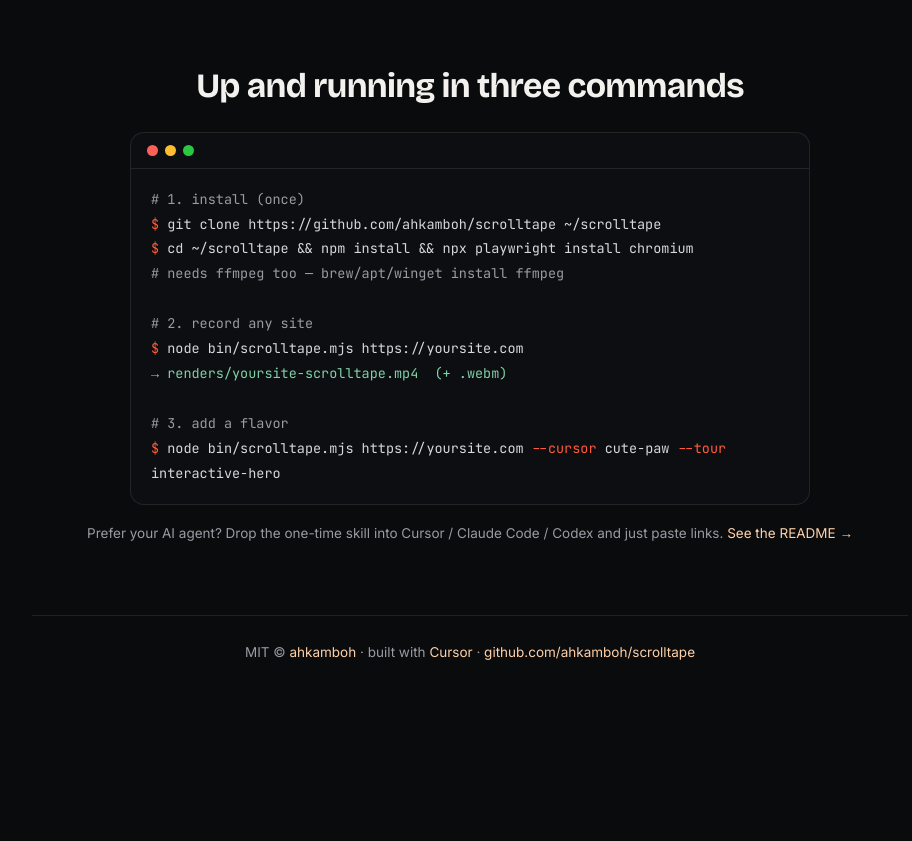
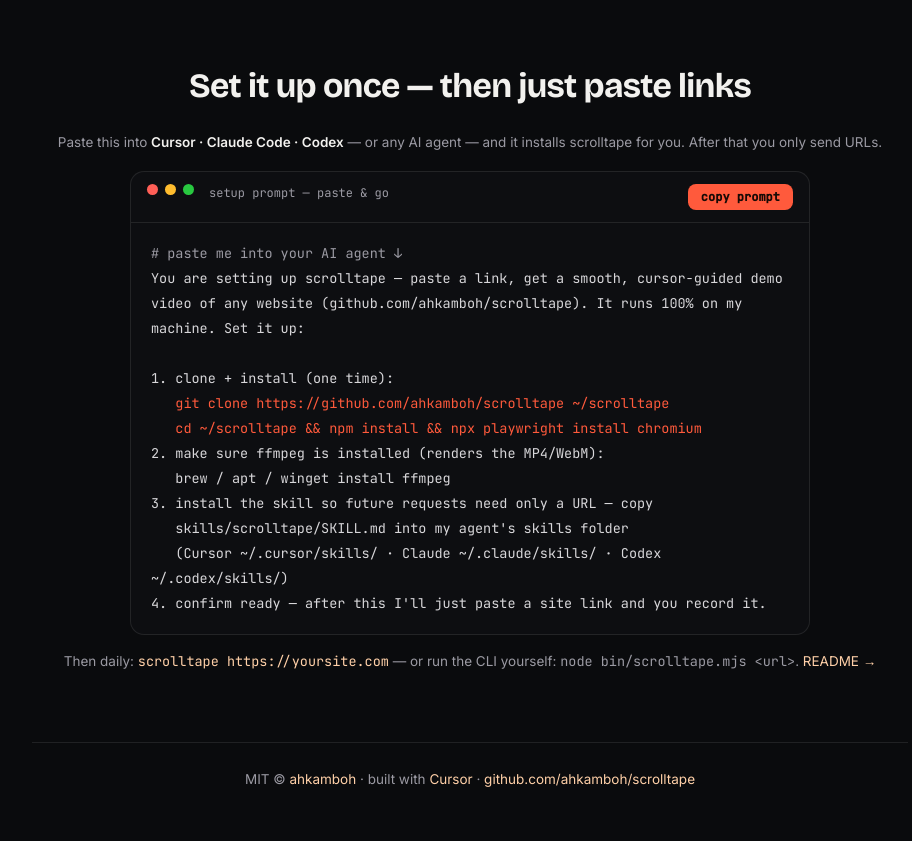
Before and after one commit to ahkamboh/scrolltape, a website: page docs/index.html in a window 1280 px wide. Shown: the part 1576-2417 px from the top of the page, without its empty margins (170-1082 px from the left). Before the commit the page ends 2289 px from the top, so only its background shows below. Drawn offline with nearby package versions, Linux system fonts and the light colour scheme.

Commit message:
docs: agent-first format — paste-prompt on README + landing page
Match the other projects: lead with a copy-paste "set it up with your AI agent"
prompt instead of a manual install list. Drop the ffmpeg install table from the
README (the prompt + SKILL.md cover it, and the CLI fails fast with install hints
if it's missing). Landing page gets the same setup prompt with a working copy
button; SKILL.md setup now includes the ffmpeg step.

```diff
--- a/docs/index.html
+++ b/docs/index.html
@@ -54,6 +54,8 @@
     .term-bar .d{width:11px;height:11px;border-radius:50%}
     .term pre{margin:0;padding:18px 20px;font-family:var(--mono);font-size:13.5px;line-height:1.85;color:#d8d7da;white-space:pre-wrap}
     .term .c{color:var(--muted)} .term .p{color:var(--accent)} .term .o{color:#7fd1a6}
+    .copybtn{margin-left:auto;font-family:var(--mono);font-size:12px;color:#180a06;background:var(--accent);border:none;border-radius:8px;padding:5px 13px;cursor:pointer;font-weight:600;transition:.2s}
+    .copybtn:hover{filter:brightness(1.08)}
     footer{border-top:1px solid var(--line);margin-top:70px;padding:26px 0 50px;text-align:center;color:var(--muted);font-size:13.5px}
     footer a{color:var(--accent2)}
     @media(max-width:560px){.feats{grid-template-columns:1fr}}
@@ -91,27 +93,62 @@
     </section>
 
     <section id="start">
-      <h2 class="sec-h">Up and running in three commands</h2>
+      <h2 class="sec-h">Set it up once — then just paste links</h2>
+      <p class="vcap" style="margin-bottom:18px">Paste this into <b style="color:var(--ink)">Cursor · Claude Code · Codex</b> — or any AI agent — and it installs scrolltape for you. After that you only send URLs.</p>
       <div class="term">
-        <div class="term-bar"><span class="d" style="background:#ff5f57"></span><span class="d" style="background:#febc2e"></span><span class="d" style="background:#28c840"></span></div>
-<pre><span class="c"># 1. install (once)</span>
-<span class="p">$</span> git clone https://github.com/ahkamboh/scrolltape ~/scrolltape
-<span class="p">$</span> cd ~/scrolltape && npm install && npx playwright install chromium
-<span class="c"># needs ffmpeg too — brew/apt/winget install ffmpeg</span>
+        <div class="term-bar">
+          <span class="d" style="background:#ff5f57"></span><span class="d" style="background:#febc2e"></span><span class="d" style="background:#28c840"></span>
+          <span style="margin-left:8px;font-family:var(--mono);font-size:12px;color:var(--muted)">setup prompt — paste &amp; go</span>
+          <button id="copyPrompt" type="button" class="copybtn">copy prompt</button>
+        </div>
+<pre id="promptText"><span class="c"># paste me into your AI agent ↓</span>
+You are setting up scrolltape — paste a link, get a smooth, cursor-guided demo
+video of any website (github.com/ahkamboh/scrolltape). It runs 100% on my machine. Set it up:
 
-<span class="c"># 2. record any site</span>
-<span class="p">$</span> node bin/scrolltape.mjs https://yoursite.com
-<span class="o">→ renders/yoursite-scrolltape.mp4  (+ .webm)</span>
-
-<span class="c"># 3. add a flavor</span>
-<span class="p">$</span> node bin/scrolltape.mjs https://yoursite.com <span class="p">--cursor</span> cute-paw <span class="p">--tour</span> interactive-hero</pre>
+1. clone + install (one time):
+   <span class="p">git clone https://github.com/ahkamboh/scrolltape ~/scrolltape</span>
+   <span class="p">cd ~/scrolltape && npm install && npx playwright install chromium</span>
+2. make sure ffmpeg is installed (renders the MP4/WebM):
+   brew / apt / winget install ffmpeg
+3. install the skill so future requests need only a URL — copy
+   skills/scrolltape/SKILL.md into my agent's skills folder
+   (Cursor ~/.cursor/skills/ · Claude ~/.claude/skills/ · Codex ~/.codex/skills/)
+4. confirm ready — after this I'll just paste a site link and you record it.</pre>
       </div>
-      <p class="vcap" style="margin-top:18px">Prefer your AI agent? Drop the one-time skill into Cursor / Claude Code / Codex and just paste links. <a href="https://github.com/ahkamboh/scrolltape#use-it-from-your-ai-agent-optional" style="color:var(--accent2)">See the README →</a></p>
+      <p class="vcap" style="margin-top:16px">Then daily: <span class="mono" style="color:var(--accent2)">scrolltape https://yoursite.com</span> — or run the CLI yourself: <span class="mono">node bin/scrolltape.mjs &lt;url&gt;</span>. <a href="https://github.com/ahkamboh/scrolltape" style="color:var(--accent2)">README →</a></p>
     </section>
 
     <footer>
       MIT © <a href="https://github.com/ahkamboh">ahkamboh</a> · built with <a href="https://cursor.com">Cursor</a> · <a href="https://github.com/ahkamboh/scrolltape">github.com/ahkamboh/scrolltape</a>
     </footer>
   </div>
+  <script>
+    const PROMPT = [
+      "You are setting up scrolltape — paste a link, get a smooth, cursor-guided demo",
+      "video of any website (github.com/ahkamboh/scrolltape). It runs 100% on my machine. Set it up:",
+      "",
+      "1. clone + install (one time):",
+      "   git clone https://github.com/ahkamboh/scrolltape ~/scrolltape",
+      "   cd ~/scrolltape && npm install && npx playwright install chromium",
+      "2. make sure ffmpeg is installed (renders the MP4/WebM):",
+      "   brew / apt / winget install ffmpeg",
+      "3. install the skill so future requests need only a URL — copy",
+      "   skills/scrolltape/SKILL.md into my agent's skills folder",
+      "   (Cursor ~/.cursor/skills/ · Claude ~/.claude/skills/ · Codex ~/.codex/skills/)",
+      "4. confirm ready — after this I'll just paste a site link and you record it."
+    ].join("\n");
+    function copyText(t){
+      if (navigator.clipboard && navigator.clipboard.writeText) return navigator.clipboard.writeText(t);
+      return new Promise((res, rej) => {
+        try { const ta = document.createElement("textarea"); ta.value = t; ta.setAttribute("readonly",""); ta.style.position="fixed"; ta.style.top="-1000px"; document.body.appendChild(ta); ta.select(); document.execCommand("copy"); document.body.removeChild(ta); res(); }
+        catch (e) { rej(e); }
+      });
+    }
+    const b = document.getElementById("copyPrompt");
+    b.addEventListener("click", () => {
+      copyText(PROMPT).then(() => { b.textContent = "copied ✓"; setTimeout(() => (b.textContent = "copy prompt"), 1600); })
+        .catch(() => { b.textContent = "press ⌘/Ctrl+C"; setTimeout(() => (b.textContent = "copy prompt"), 2000); });
+    });
+  </script>
 </body>
 </html>
```
Also changed, not shown: skills/scrolltape/SKILL.md (+2 -0 lines), README.md.
